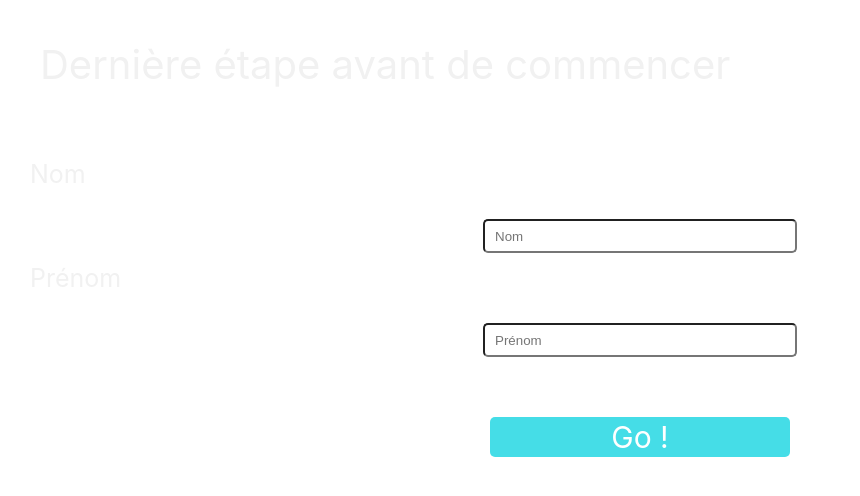
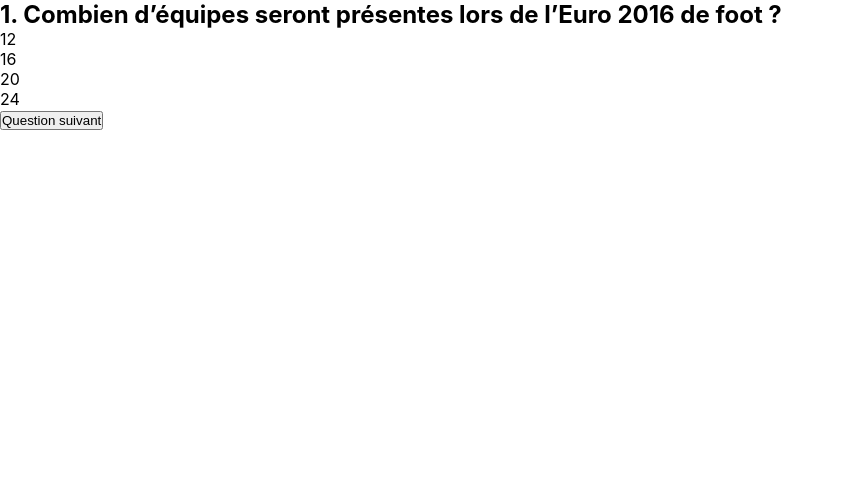
Before and after one commit to ahmedKhaireddine/Quiz-front-end, a React (Create React App) app: page /test in a window 1280 px wide. Shown: the top 496 px of the page, without its empty margins (0-860 px from the left). Built offline with nearby package versions, Linux system fonts and the light colour scheme; the HTML template or start-up script is replaced by a standard one; a web font is replaced by a local one.

Commit message:
Résolution du bug du step 3

```diff
--- a/src/components/quiz-interface/Quiz.jsx
+++ b/src/components/quiz-interface/Quiz.jsx
@@ -1,7 +1,7 @@
 import { useState } from "react"
 
 import Questions from "../../questions.json"
-import ChoiceList from "./core/Stepper"
+import ChoiceList from "./core/ChoiceList"
 
 const Quiz = () => {
   const [index, setIndex] = useState(0)
--- a/src/components/quiz-interface/core/Stepper.jsx
+++ b/src/components/quiz-interface/core/Stepper.jsx
@@ -3,25 +3,25 @@
 import Home from "../Home"
 import Over from "../Over"
 import PlayerInfos from "../PlayerInfos"
-import Quiz from "../Quiz"
+import QuizComponent from "../QuizComponent"
 import { QuizContext } from "../../../contexts/Quiz"
 
 const Stepper = () => {
 
   const { step } = useContext(QuizContext)
-
+  console.log("étape", step)
   switch (step) {
     case 1:
       return <Home />
     case 2:
       return <PlayerInfos />
     case 3:
-      return <Quiz />
+      return <QuizComponent />
     case 4:
       return <Over />
 
     default:
-      return <h1 style={{ color: "white" }}>Unknown step</h1>;
+      return <h1 style={{ color: "black" }}>Unknown step</h1>;
   }
 }
 
--- a/src/contexts/Quiz.jsx
+++ b/src/contexts/Quiz.jsx
@@ -8,7 +8,7 @@
   const [infos, setInfos] = useState({})
   const [answers, setAnswers] = useState([])
   const [score, setScore] = useState(0)
-  const [step, setStep] = useState(4)
+  const [step, setStep] = useState(3)
 
   const value = {
     step,
--- a/src/pages/Test.jsx
+++ b/src/pages/Test.jsx
@@ -1,5 +1,7 @@
 import React from "react"
 
+import Over from "../components/quiz-interface/Over"
+import Quiz from "../components/quiz-interface/Quiz"
 import Body from "../components/Body"
 import FormCard from "../components/FormCard"
 import SigninComponent from '../components/SigninComponent'
@@ -9,11 +11,15 @@
 import QuizLayout from "../components/layouts/QuizLayout"
 import Home from "../components/quiz-interface/Home"
 import PlayerInfos from "../components/quiz-interface/PlayerInfos"
+import ChoiceList from "../components/quiz-interface/core/ChoiceList"
 
 const Test = (props) => {
     return (
         <div>
-            <PlayerInfos/>
+            {/* <PlayerInfos/> */}
+            <Quiz />
+            {/* <Over /> */}
+            {/* <ChoiceList /> */}
         </div>
     )
 }
```
Also changed, not shown: 1 other file (tests, documents, lock files or other folders).
